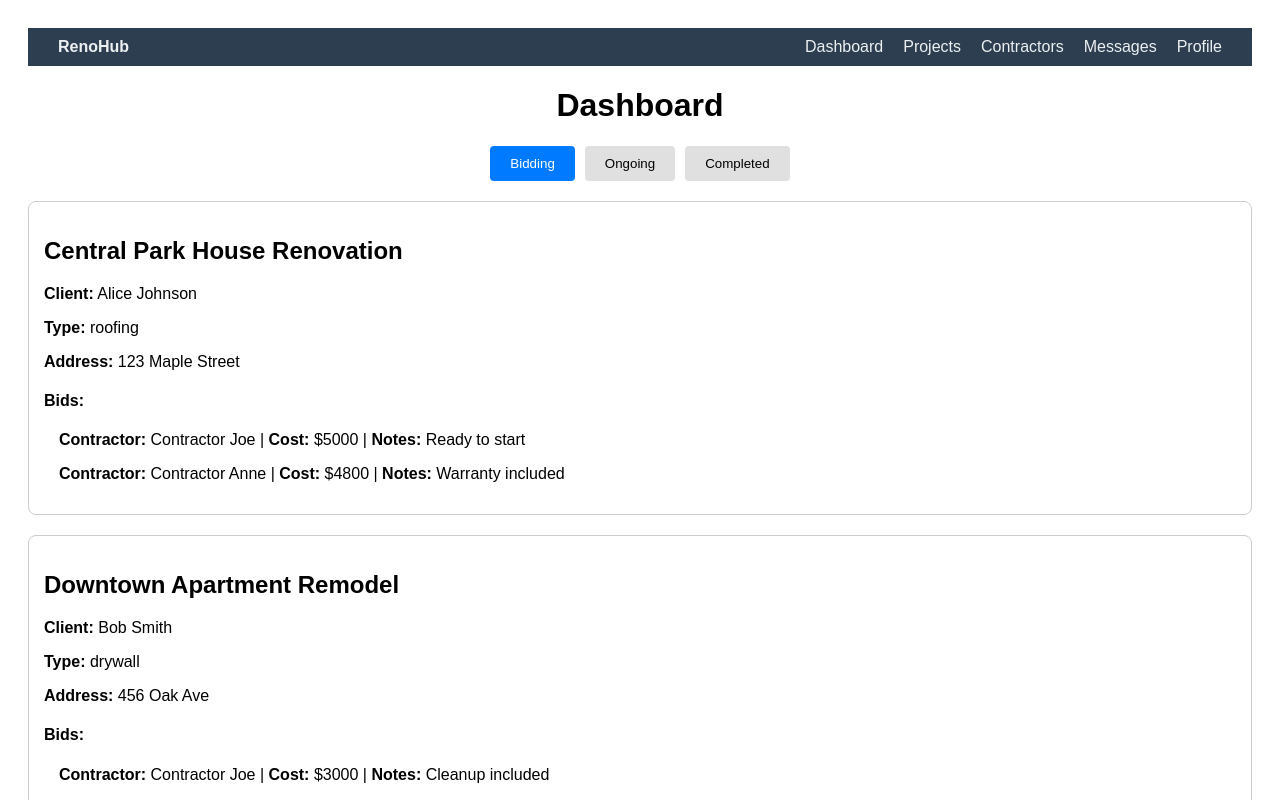
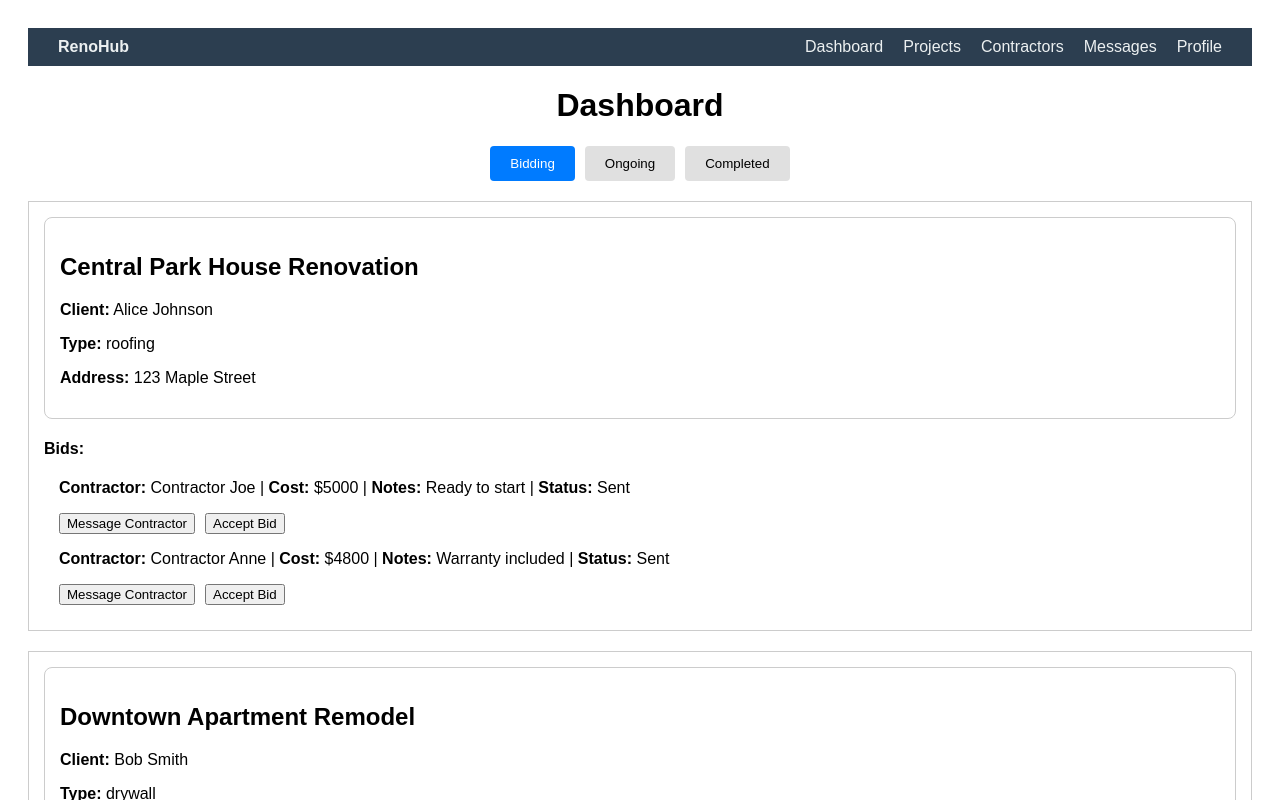
Before and after one commit to Amga20d/renohub, a React (Vite) app in the folder frontend/: page /dashboard in a window 1280 px wide. Shown: the top 800 px of the page. Built offline with nearby package versions, Linux system fonts and the light colour scheme.

Commit message:
Added two buttons, one connects to messages and one change the status of a bid to either accepted or rejected

```diff
--- a/frontend/src/components/BidCard.jsx
+++ b/frontend/src/components/BidCard.jsx
@@ -1,16 +1,27 @@
 import React from 'react';
 import { getUserName } from '../helpers/utils';
+import { Link } from 'react-router-dom';
 
-const BidCard = ({ bid, users }) => {
+const BidCard = ({ bid, users, onAccept, isAccepted }) => {
   const contractor = getUserName(bid.user_id, users);
 
   return (
-    <div style={{ marginLeft: '15px', marginBottom: '5px' }}>
+    <div style={{ marginLeft: '15px', marginBottom: '10px' }}>
       <p>
         <strong>Contractor:</strong> {contractor} |
         <strong> Cost:</strong> ${bid.amount} |
-        <strong> Notes:</strong> {bid.notes}
+        <strong> Notes:</strong> {bid.notes} |
+        <strong> Status:</strong> {bid.status}
       </p>
+      <div style={{ display: 'flex', gap: '10px' }}>
+        <Link to={`/messages/${bid.user_id}`}>
+          <button>Message Contractor</button>
+        </Link>
+        {bid.status === 'Sent' && (
+          <button onClick={() => onAccept(bid.id)}>Accept Bid</button>
+        )}
+        {isAccepted && <span style={{ color: 'green', marginLeft: '10px' }}>✓ Accepted</span>}
+      </div>
     </div>
   );
 };
--- a/frontend/src/components/BidList.jsx
+++ b/frontend/src/components/BidList.jsx
@@ -1,11 +1,17 @@
 import React from 'react';
 import BidCard from './BidCard';
 
-const BidList = ({ bids, users }) => {
+const BidList = ({ bids, users, onAcceptBid, acceptedBidId }) => {
   return (
     <>
       {bids.map((bid) => (
-        <BidCard key={bid.id} bid={bid} users={users} />
+        <BidCard
+          key={bid.id}
+          bid={bid}
+          users={users}
+          onAccept={onAcceptBid}
+          isAccepted={bid.id === acceptedBidId}
+        />
       ))}
     </>
   );
--- a/frontend/src/pages/DashboardPage.jsx
+++ b/frontend/src/pages/DashboardPage.jsx
@@ -2,6 +2,7 @@ import React, { useState } from 'react';
 import Navbar from '../components/Navbar';
 import ProjectCard from '../components/ProjectCard';
 import ProgressBar from '../components/ProgressBar';
+import BidList from '../components/BidList';
 import {
   getAcceptedBid,
   getProgressPercentage,
@@ -10,6 +11,18 @@ import {
 
 const DashboardPage = () => {
   const [selectedTab, setSelectedTab] = useState('Bidding');
+  const [bids, setBids] = useState([
+    { id: 1, user_id: 6, project_id: 1, amount: 5000, status: 'Sent', notes: 'Ready to start' },
+    { id: 2, user_id: 7, project_id: 1, amount: 4800, status: 'Sent', notes: 'Warranty included' },
+    { id: 3, user_id: 6, project_id: 2, amount: 3000, status: 'Sent', notes: 'Cleanup included' },
+    { id: 4, user_id: 8, project_id: 2, amount: 3200, status: 'Sent', notes: 'Expert in drywall' },
+    { id: 5, user_id: 9, project_id: 3, amount: 4500, status: 'First Scope', notes: 'Starting soon' },
+    { id: 6, user_id: 10, project_id: 3, amount: 4700, status: 'Rejected', notes: 'N/A' },
+    { id: 7, user_id: 9, project_id: 4, amount: 3800, status: 'Final Scope', notes: 'Experienced' },
+    { id: 8, user_id: 10, project_id: 4, amount: 4000, status: 'Rejected', notes: 'N/A' },
+    { id: 9, user_id: 10, project_id: 5, amount: 5200, status: 'Completed', notes: 'Success' },
+    { id: 10, user_id: 6, project_id: 5, amount: 5300, status: 'Rejected', notes: 'N/A' }
+  ]);
 
   const users = [
     { id: 1, name: 'Alice Johnson', role: 'Homeowner' },
@@ -29,21 +42,18 @@ const DashboardPage = () => {
     { id: 2, user_id: 2, title: 'Downtown Apartment Remodel', type: 'drywall', address: '456 Oak Ave', status: 'Bidding' },
     { id: 3, user_id: 3, title: 'Suburban Siding Replacement', type: 'siding', address: '789 Pine Rd', status: 'Ongoing' },
     { id: 4, user_id: 4, title: 'Loft Roof Repair', type: 'roofing', address: '321 Elm St', status: 'Ongoing' },
-    { id: 5, user_id: 5, title: 'Home Siding Upgrade', type: 'siding', address: '654 Spruce Dr', status: 'Completed' },
+    { id: 5, user_id: 5, title: 'Home Siding Upgrade', type: 'siding', address: '654 Spruce Dr', status: 'Completed' }
   ];
 
-  const bids = [
-    { id: 1, user_id: 6, project_id: 1, amount: 5000, status: 'Sent', notes: 'Ready to start' },
-    { id: 2, user_id: 7, project_id: 1, amount: 4800, status: 'Sent', notes: 'Warranty included' },
-    { id: 3, user_id: 6, project_id: 2, amount: 3000, status: 'Sent', notes: 'Cleanup included' },
-    { id: 4, user_id: 8, project_id: 2, amount: 3200, status: 'Sent', notes: 'Expert in drywall' },
-    { id: 5, user_id: 9, project_id: 3, amount: 4500, status: 'First Scope', notes: 'Starting soon' },
-    { id: 6, user_id: 10, project_id: 3, amount: 4700, status: 'Rejected', notes: 'N/A' },
-    { id: 7, user_id: 9, project_id: 4, amount: 3800, status: 'Final Scope', notes: 'Experienced' },
-    { id: 8, user_id: 10, project_id: 4, amount: 4000, status: 'Rejected', notes: 'N/A' },
-    { id: 9, user_id: 10, project_id: 5, amount: 5200, status: 'Completed', notes: 'Success' },
-    { id: 10, user_id: 6, project_id: 5, amount: 5300, status: 'Rejected', notes: 'N/A' }
-  ];
+  const handleAcceptBid = (bidId, projectId) => {
+    setBids(prev =>
+      prev.map(b =>
+        b.project_id === projectId
+          ? { ...b, status: b.id === bidId ? 'Accepted' : 'Rejected' }
+          : b
+      )
+    );
+  };
 
   const filteredProjects = projects.filter(p => p.status === selectedTab);
   const filteredBids = filterBidsForTab(bids, selectedTab);
@@ -73,14 +83,14 @@ const DashboardPage = () => {
       </div>
 
       {filteredProjects.map((project) => {
-        const relevantBids = filteredBids.filter(b => b.project_id === project.id);
+        const projectBids = filteredBids.filter(b => b.project_id === project.id);
+        const acceptedBid = getAcceptedBid(bids, project.id);
 
         if (selectedTab === 'Ongoing') {
-          const acceptedBid = getAcceptedBid(bids, project.id);
           const progress = acceptedBid ? getProgressPercentage(acceptedBid.status) : 0;
           return (
             <div key={project.id} style={{ marginBottom: '20px' }}>
-              <ProjectCard project={project} bids={relevantBids} users={users} />
+              <ProjectCard project={project} bids={projectBids} users={users} />
               <p><strong>Progress:</strong></p>
               <ProgressBar percent={progress} />
             </div>
@@ -88,12 +98,16 @@ const DashboardPage = () => {
         }
 
         return (
-          <ProjectCard
-            key={project.id}
-            project={project}
-            bids={relevantBids}
-            users={users}
-          />
+          <div key={project.id} style={{ border: '1px solid #ccc', padding: '15px', marginBottom: '20px' }}>
+            <ProjectCard project={project} bids={[]} users={users} />
+            <h4>Bids:</h4>
+            <BidList
+              bids={projectBids}
+              users={users}
+              onAcceptBid={(bidId) => handleAcceptBid(bidId, project.id)}
+              acceptedBidId={acceptedBid?.id}
+            />
+          </div>
         );
       })}
     </div>
```
